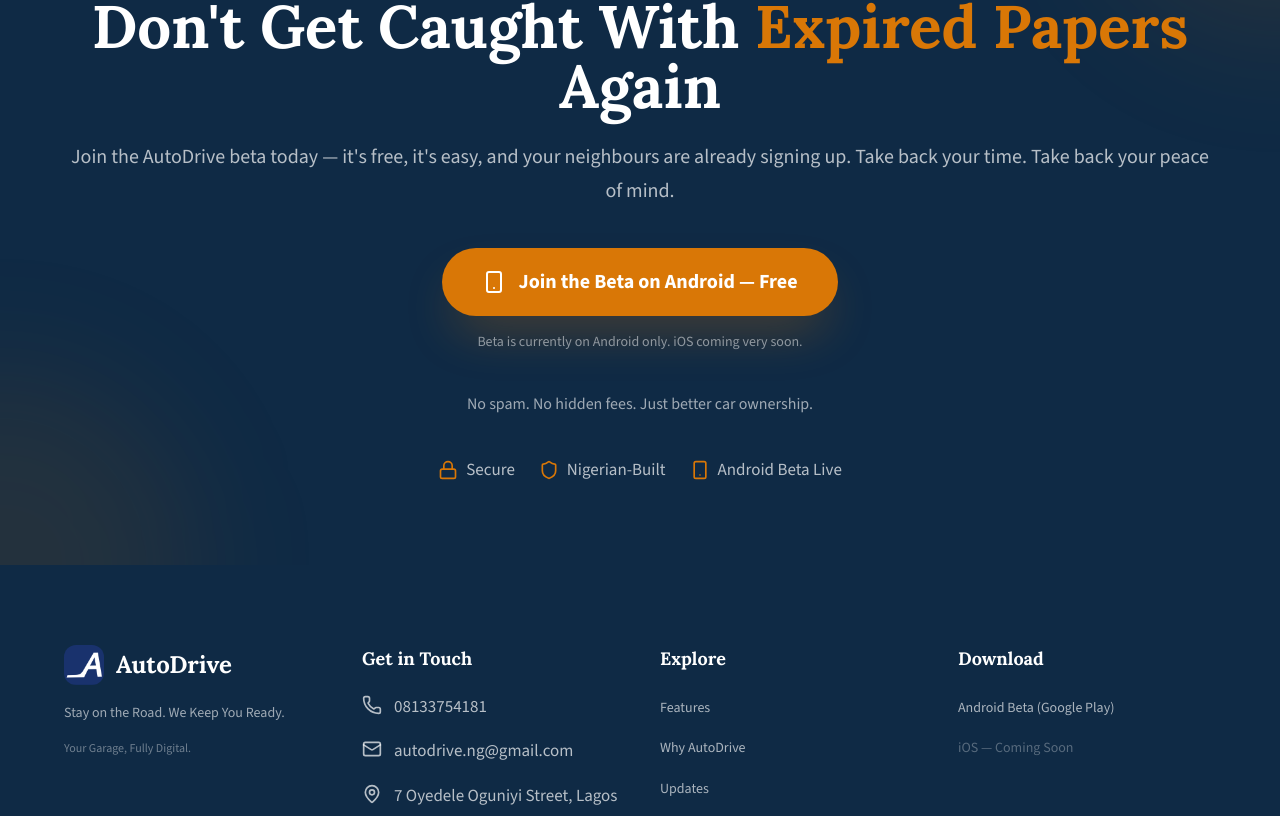
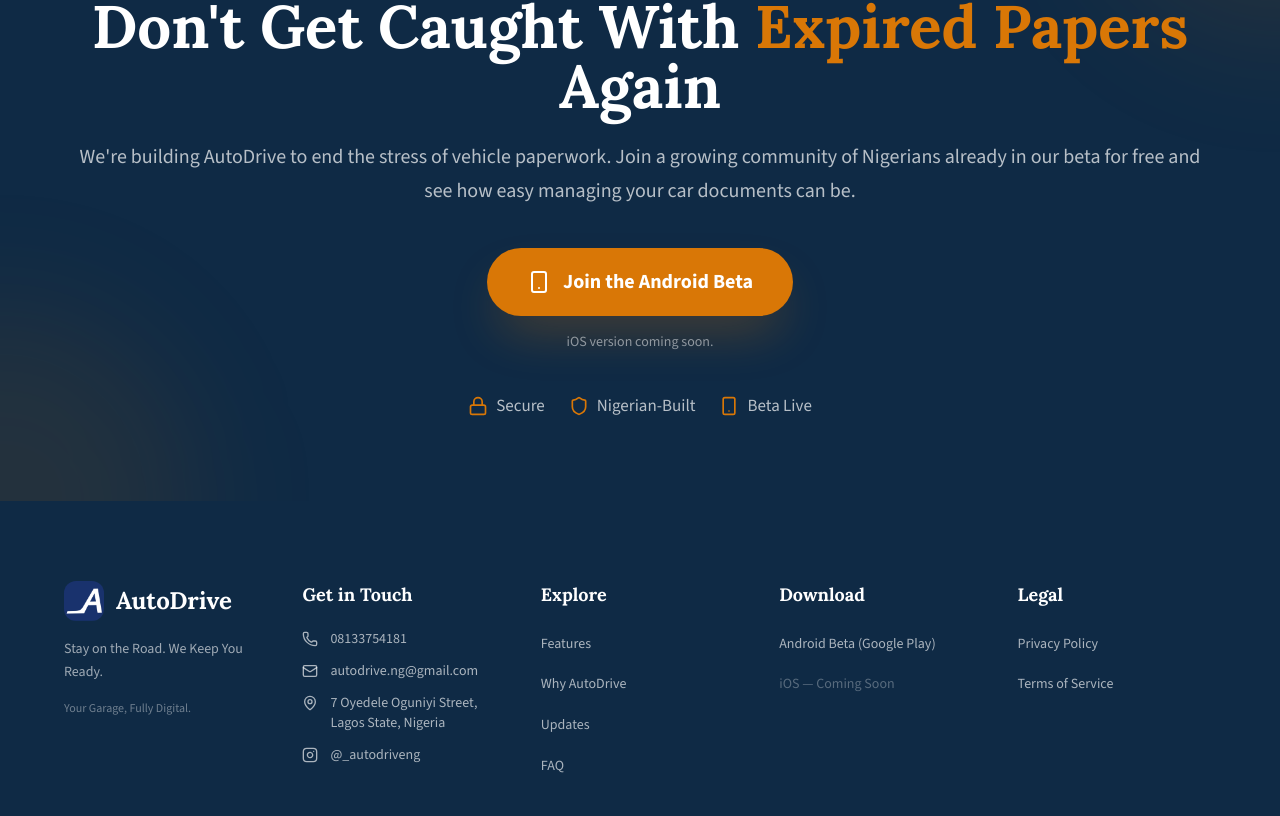
Before and after one commit to AUTODRIVE-NG/Autodrive-Website-, a Next.js app: page / in a window 1280 px wide. Shown: the part 3042-3858 px from the top of the page. Built offline with nearby package versions, Linux system fonts and the light colour scheme.

Commit message:
Update CTA copy and fix footer 5-column layout with consistent text sizing

```diff
--- a/src/components/CTASection.tsx
+++ b/src/components/CTASection.tsx
@@ -8,7 +8,7 @@
 const trustBadges = [
   { icon: Lock, label: "Secure" },
   { icon: Shield, label: "Nigerian-Built" },
-  { icon: Smartphone, label: "Android Beta Live" },
+  { icon: Smartphone, label: "Beta Live" },
 ];
 
 export default function CTASection() {
@@ -37,8 +37,7 @@
           </h2>
 
           <p className="text-white/70 text-xl leading-relaxed mb-10">
-            Join the AutoDrive beta today — it&apos;s free, it&apos;s easy, and your
-            neighbours are already signing up. Take back your time. Take back your peace of mind.
+            We&apos;re building AutoDrive to end the stress of vehicle paperwork. Join a growing community of Nigerians already in our beta for free and see how easy managing your car documents can be.
           </p>
 
           {/* CTA Button */}
@@ -51,16 +50,11 @@
             className="inline-flex items-center gap-3 bg-amber hover:bg-amber hover:text-navy text-white font-bold text-xl px-10 py-5 rounded-full transition-colors shadow-2xl shadow-amber/30 mb-4"
           >
             <Smartphone className="w-6 h-6" />
-            Join the Beta on Android — Free
+            Join the Android Beta
           </motion.a>
 
           <p className="text-white/50 text-sm mb-10">
-            Beta is currently on Android only. iOS coming very soon.
-          </p>
-
-          {/* Trust note */}
-          <p className="text-white/60 text-base mb-10">
-            No spam. No hidden fees. Just better car ownership.
+            iOS version coming soon.
           </p>
 
           {/* Trust badges */}
--- a/src/components/Footer.tsx
+++ b/src/components/Footer.tsx
@@ -28,7 +28,7 @@
     <footer id="contact" className="bg-navy text-white">
       <div className="section-padding border-b border-white/10">
         <div className="container-wide">
-          <div className="grid md:grid-cols-2 lg:grid-cols-4 gap-10">
+          <div className="grid md:grid-cols-2 lg:grid-cols-5 gap-10">
             {/* Brand */}
             <div className="lg:col-span-1">
               <Link href="/" className="flex items-center gap-3 mb-4">
@@ -52,28 +52,28 @@
             {/* Contact info */}
             <div className="lg:col-span-1">
               <h4 className="font-lora font-bold text-lg mb-5">Get in Touch</h4>
-              <ul className="space-y-4">
+              <ul className="space-y-3">
                 <li>
                   <a
                     href="tel:08133754181"
-                    className="flex items-start gap-3 text-white/70 hover:text-amber transition-colors"
+                    className="flex items-start gap-3 text-sm text-white/65 hover:text-amber transition-colors"
                   >
-                    <Phone className="w-5 h-5 flex-shrink-0 mt-0.5" />
+                    <Phone className="w-4 h-4 flex-shrink-0 mt-0.5" />
                     <span>08133754181</span>
                   </a>
                 </li>
                 <li>
                   <a
                     href="mailto:autodrive.ng@gmail.com"
-                    className="flex items-start gap-3 text-white/70 hover:text-amber transition-colors"
+                    className="flex items-start gap-3 text-sm text-white/65 hover:text-amber transition-colors"
                   >
-                    <Mail className="w-5 h-5 flex-shrink-0 mt-0.5" />
+                    <Mail className="w-4 h-4 flex-shrink-0 mt-0.5" />
                     <span>autodrive.ng@gmail.com</span>
                   </a>
                 </li>
                 <li>
-                  <div className="flex items-start gap-3 text-white/70">
-                    <MapPin className="w-5 h-5 flex-shrink-0 mt-0.5" />
+                  <div className="flex items-start gap-3 text-sm text-white/65">
+                    <MapPin className="w-4 h-4 flex-shrink-0 mt-0.5" />
                     <span>7 Oyedele Oguniyi Street, Lagos State, Nigeria</span>
                   </div>
                 </li>
@@ -82,9 +82,9 @@
                     href="https://instagram.com/_autodriveng"
                     target="_blank"
                     rel="noopener noreferrer"
-                    className="flex items-center gap-3 text-white/70 hover:text-amber transition-colors"
+                    className="flex items-center gap-3 text-sm text-white/65 hover:text-amber transition-colors"
                   >
-                    <Instagram className="w-5 h-5" />
+                    <Instagram className="w-4 h-4" />
                     <span>@_autodriveng</span>
                   </a>
                 </li>
```
